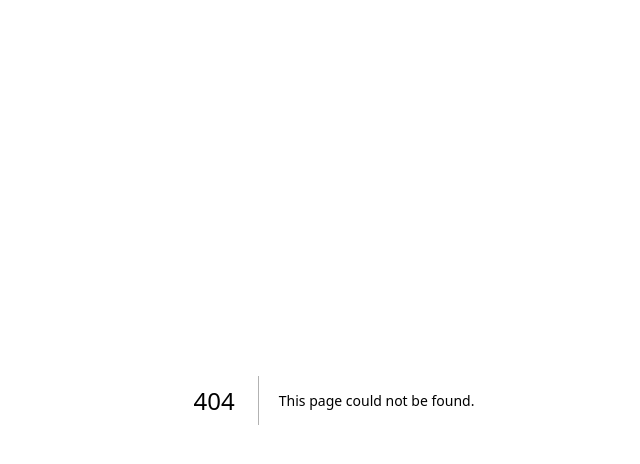
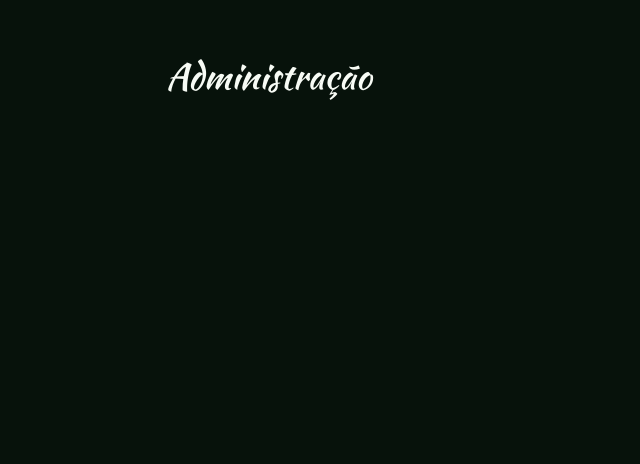
Before and after one commit to DiegoLCirqueira/Leguel-Beer, a Next.js app in the folder apps/web/: page /admin in a window 1280 px wide. Before the commit this address had no page. Shown: the top 464 px of the page, without its empty margins (306-946 px from the left). Built offline with nearby package versions, Linux system fonts and the light colour scheme.

Commit message:
:sparkles: feat(web): cria a página mínima de /admin

```diff
--- /dev/null
+++ b/apps/web/src/app/admin/page.tsx
@@ -0,0 +1,16 @@
+import type { Metadata } from "next";
+
+export const metadata: Metadata = {
+  title: "Administração | Leguelé Beer",
+  robots: { index: false },
+};
+
+// Página mínima: cada tela de admin traz a própria rota e declara o acesso. O proxy só deixa chegar
+// aqui quem a API diz ser admin; os dados desta área virão sempre da API com o Bearer da sessão.
+export default function Admin() {
+  return (
+    <main className="mx-auto flex min-h-dvh w-full max-w-sm flex-col gap-6 px-6 pb-12 pt-14 text-texto">
+      <h1 className="font-titulo text-balance text-4xl">Administração</h1>
+    </main>
+  );
+}
```
